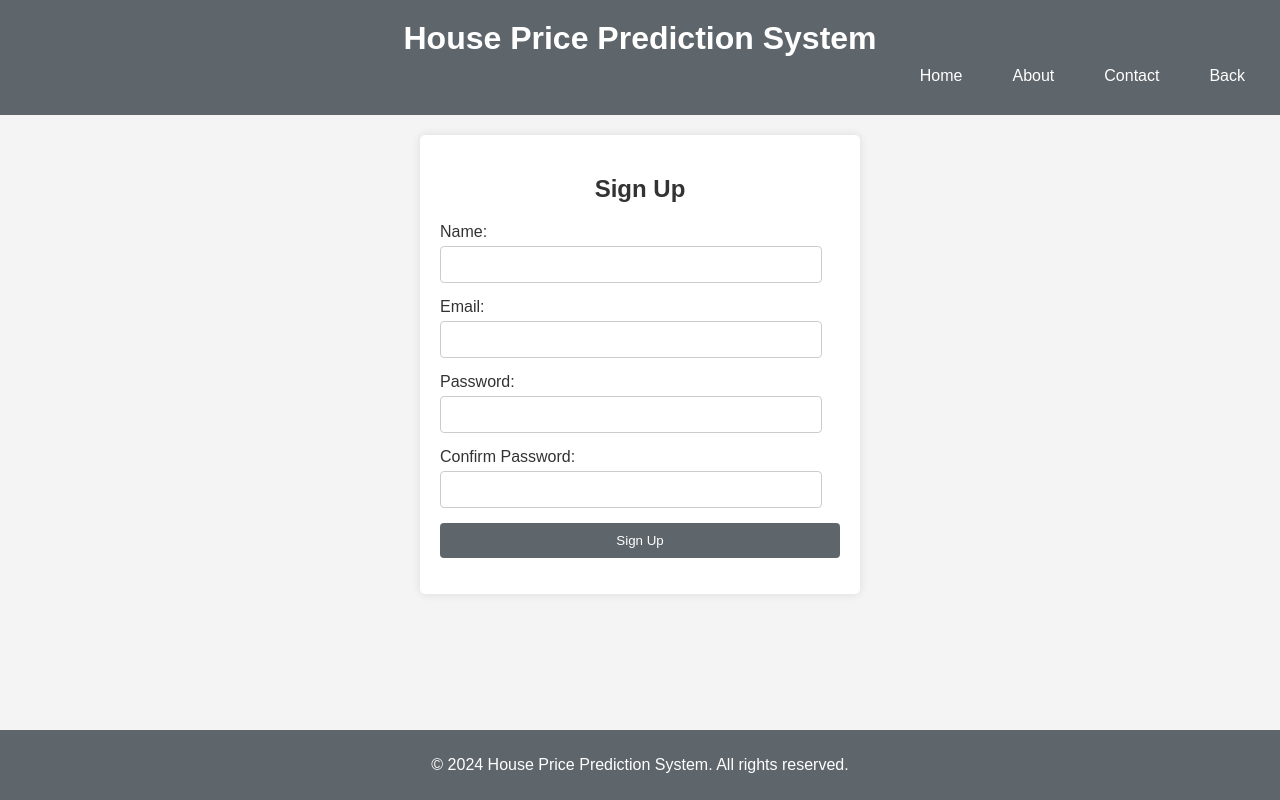
After one commit to RonexCM/3rdProject, a PHP site: page /signup.html in a window 1280 px wide. The commit adds this page. Run offline with PHP 8.4, Linux system fonts and the light colour scheme.

Commit message:
updates on signup, login, index

```diff
--- /dev/null
+++ b/client/signup.css
@@ -0,0 +1,141 @@
+/* General Styles */
+body {
+    margin: 0;
+    font-family: Arial, sans-serif;
+    background-color: #f4f4f4;
+    color: #333;
+    display: flex;
+    flex-direction: column;
+    min-height: 100vh;
+}
+
+/* Header Styles */
+header {
+    background-color: #5e656b;
+    color: #fff;
+    padding: 20px;
+    text-align: center;
+}
+
+header h1 {
+    margin: 0;
+    font-size: 2em;
+}
+
+/* Navigation Styles */
+nav ul {
+    list-style-type: none;
+    padding: 0;
+    margin: 0;
+    display: flex;
+    justify-content: right;
+    gap: 20px;
+}
+
+nav a {
+    color: #fff;
+    text-decoration: none;
+    padding: 10px 15px;
+    display: block;
+}
+
+header nav ul li a:hover {
+    color: rgb(127, 197, 255);
+}
+
+/* Auth Form Styles */
+.auth-form {
+    background-color: #fff;
+    margin: 20px auto;
+    padding: 20px;
+    border-radius: 5px;
+    box-shadow: 0 0 10px rgba(0, 0, 0, 0.1);
+    max-width: 400px;
+    width: 90%;
+}
+
+.auth-form h2 {
+    text-align: center;
+    margin-bottom: 20px;
+}
+
+.auth-form label {
+    display: block;
+    margin-bottom: 5px;
+}
+
+.auth-form input {
+    width: 90%;
+    padding: 10px;
+    margin-bottom: 15px;
+    border: 1px solid #ccc;
+    border-radius: 4px;
+}
+
+.auth-form button {
+    width: 100%;
+    padding: 10px;
+    background-color: #5e656b;
+    color: #fff;
+    border: none;
+    border-radius: 4px;
+    cursor: pointer;
+}
+
+.auth-form button:hover {
+    background-color: #555;
+}
+
+.auth-form .error {
+    color: red;
+    text-align: center;
+    margin-top: 10px;
+}
+
+/* Footer Styles */
+footer {
+    background-color: #5e656b;
+    color: #fff;
+    text-align: center;
+    padding: 10px 0;
+    margin-top: auto;
+}
+
+/* Responsive Styles */
+@media (max-width: 768px) {
+    header h1 {
+        font-size: 1.5em;
+    }
+
+    nav ul {
+        flex-direction: column;
+        gap: 10px;
+    }
+
+    .auth-form {
+        width: 80%;
+    }
+}
+
+@media (max-width: 480px) {
+    header h1 {
+        font-size: 1.2em;
+    }
+
+    nav ul {
+        gap: 5px;
+    }
+
+    nav a {
+        padding: 8px 10px;
+    }
+
+    .auth-form {
+        width: 90%;
+        padding: 15px;
+    }
+
+    .auth-form h2 {
+        font-size: 1.5em;
+    }
+}
--- /dev/null
+++ b/client/signup.html
@@ -0,0 +1,47 @@
+<!DOCTYPE html>
+<html lang="en">
+<head>
+    <meta charset="UTF-8">
+    <meta name="viewport" content="width=device-width, initial-scale=1.0">
+    <title>House Price Prediction System</title>
+    <link rel="stylesheet" href="signup.css">
+    <script src="validation.js" defer></script>
+</head>
+<body>
+    <header>
+        <h1>House Price Prediction System</h1>
+        <nav>
+            <ul>
+                <li><a href="Index.html#home">Home</a></li>
+                <li><a href="Index.html#about">About</a></li>
+                <li><a href="Index.html#contact">Contact</a></li>
+                <li><a href="login.html">Back</a></li>
+            </ul>
+        </nav>
+    </header>
+
+    <div class="auth-form">
+        <h2>Sign Up</h2>
+        <form id="signupForm">
+            <label for="signupName">Name:</label>
+            <input type="text" id="signupName" name="signupName" required>
+
+            <label for="signupEmail">Email:</label>
+            <input type="email" id="signupEmail" name="signupEmail" required>
+
+            <label for="signupPassword">Password:</label>
+            <input type="password" id="signupPassword" name="signupPassword" required>
+
+            <label for="signupConfirmPassword">Confirm Password:</label>
+            <input type="password" id="signupConfirmPassword" name="signupConfirmPassword" required>
+
+            <button type="submit">Sign Up</button>
+            <p id="signupError" class="error"></p>
+        </form>
+    </div>
+
+    <footer>
+        <p>&copy; 2024 House Price Prediction System. All rights reserved.</p>
+    </footer>
+</body>
+</html>
```
Also changed, not shown: client/Index.html (+90 -1 lines), client/login.css (+150 -6 lines), client/login.html (+43 -1 lines), client/style.css (+79 -16 lines).
